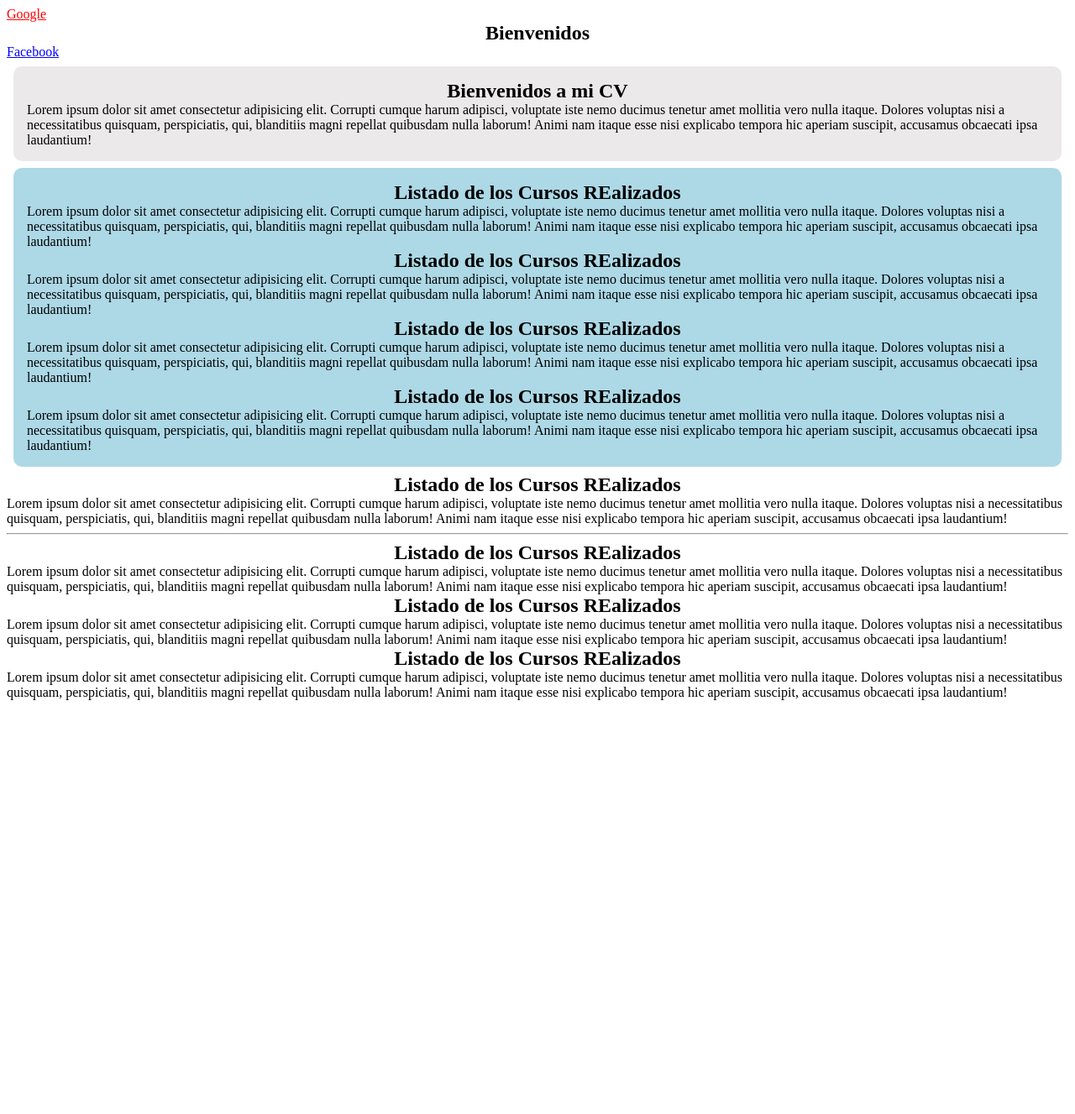
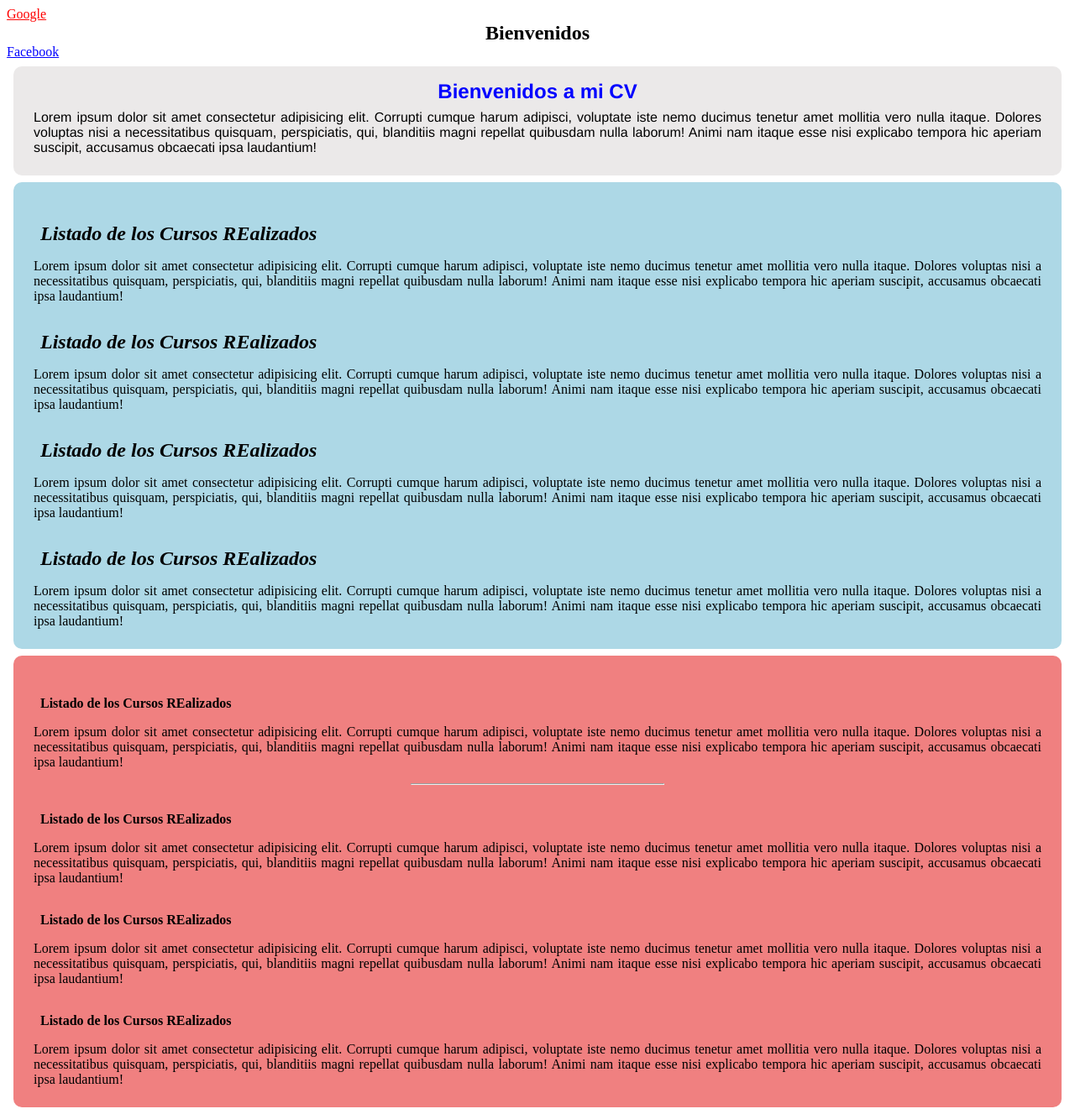
Before and after one commit to sbsanchez21/php22037, a PHP site: page /selectores.html in a window 1280 px wide. Shown: the whole page at 84% size. Before the commit the page ends 834 px from the top, so only its background shows below. Run offline with PHP 8.4, Linux system fonts and the light colour scheme.

Commit message:
CSS - Clase 3

```diff
--- a/02_css/Clase 3/css/selectores.css
+++ b/02_css/Clase 3/css/selectores.css
@@ -1,3 +1,8 @@
+* {
+    cursor: pointer;
+}
+
+
 a {
     color: red;
 }
@@ -17,6 +22,12 @@ div a {
     border-radius: 10px;
     margin: .5rem;
     padding: 1rem;
+    font-family: 'Franklin Gothic Medium', 'Arial Narrow', Arial, sans-serif;
+}
+
+.presentacion .titulo {
+    font-size: 1.5rem;
+    color: blue;
 }
 
 .presentacion .txtInicial {
@@ -27,7 +38,7 @@ div a {
     padding: 1rem;
 }
 
-.presentacion .nosotros {
+.presentacion .texto {
     text-align: justify;
     margin:.5rem;
     font-size: 1rem;
@@ -44,3 +55,61 @@ div a {
     margin: .5rem;
     padding: 1rem;
 }
+
+.cursos .titulo {
+    font-size: 1.5rem;
+    /* color: red; */
+    font-style: italic;
+    margin: 1rem;
+    text-align: left;
+    margin-top: 2rem;
+}
+
+.cursos .texto {
+    text-align: justify;
+    margin:.5rem;
+    font-size: 1rem;
+}
+
+
+.experiencia {
+    background-color: lightcoral;
+    border-radius: 10px;
+    margin: .5rem;
+    padding: 1rem;
+}
+
+.experiencia .titulo {
+    font-size: 1rem;
+    /* color: red; */
+    /* font-style: italic; */
+    margin: 1rem;
+    text-align: left;
+    margin-top: 2rem;
+}
+
+.experiencia hr {
+    width: 300px;
+    color: blue;
+    margin-top: 1rem;
+}
+
+.experiencia .texto {
+    text-align: justify;
+    margin:.5rem;
+    font-size: 1rem;
+}
+
+.textotitulo {
+    text-align: justify;
+    margin:.5rem;
+    font-size: 1rem;
+
+}
+
+.textoSbutito {
+    text-align: justify;
+    margin:.5rem;
+    font-size: 1rem;
+
+}
--- a/02_css/Clase 3/selectores.html
+++ b/02_css/Clase 3/selectores.html
@@ -12,7 +12,7 @@
 
     <a href="">Google</a>
 
-    <div class="titulo">Bienvenidos</div>
+    <div class="titulo textoRojo">Bienvenidos</div>
 
     <div>
         <a href="">Facebook</a>
```
Also changed, not shown: 02_css/Clase 4/css/pseudoElemento.css (added, +22 -0 lines), 02_css/Clase 4/pseudoElemento.html (added, +30 -0 lines).
